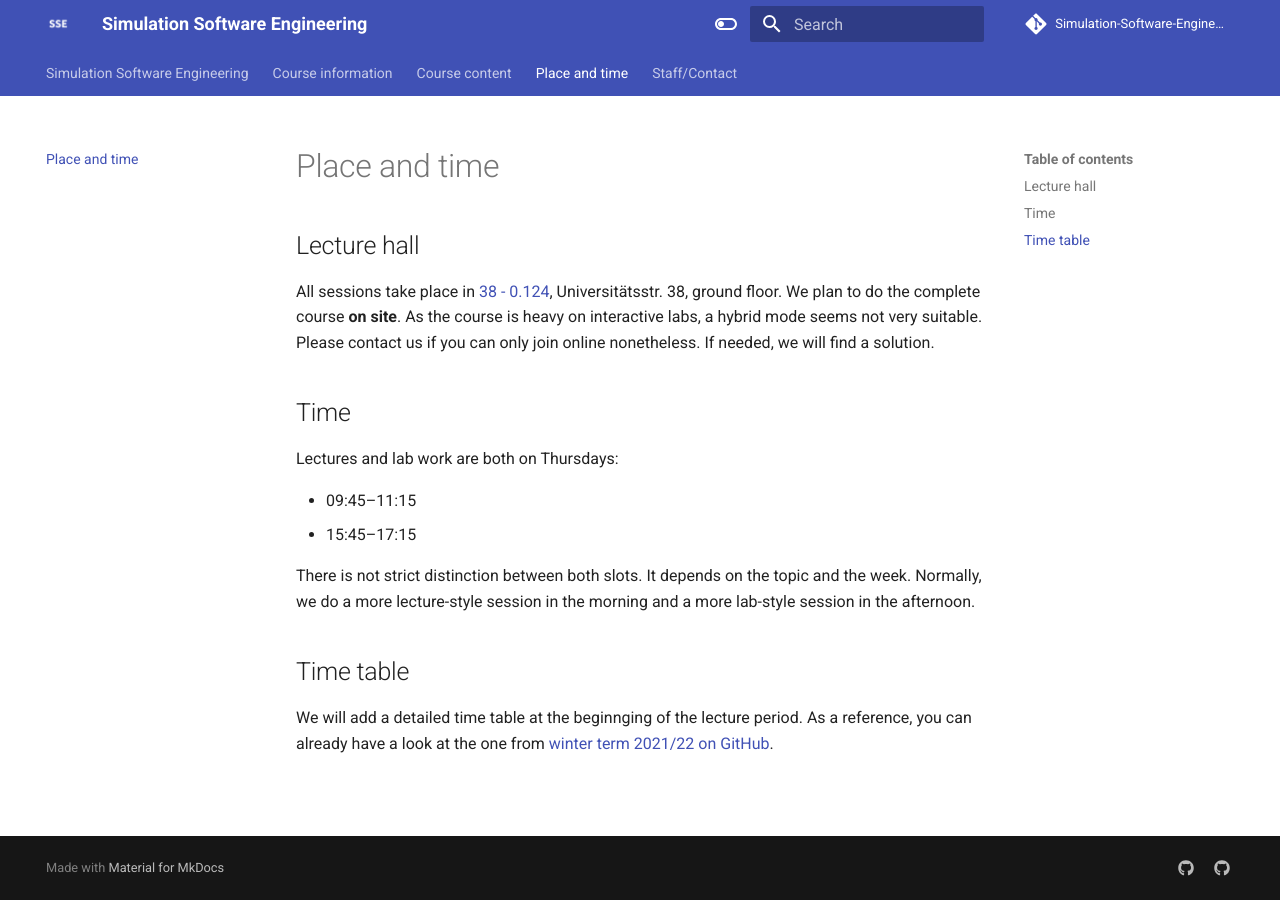
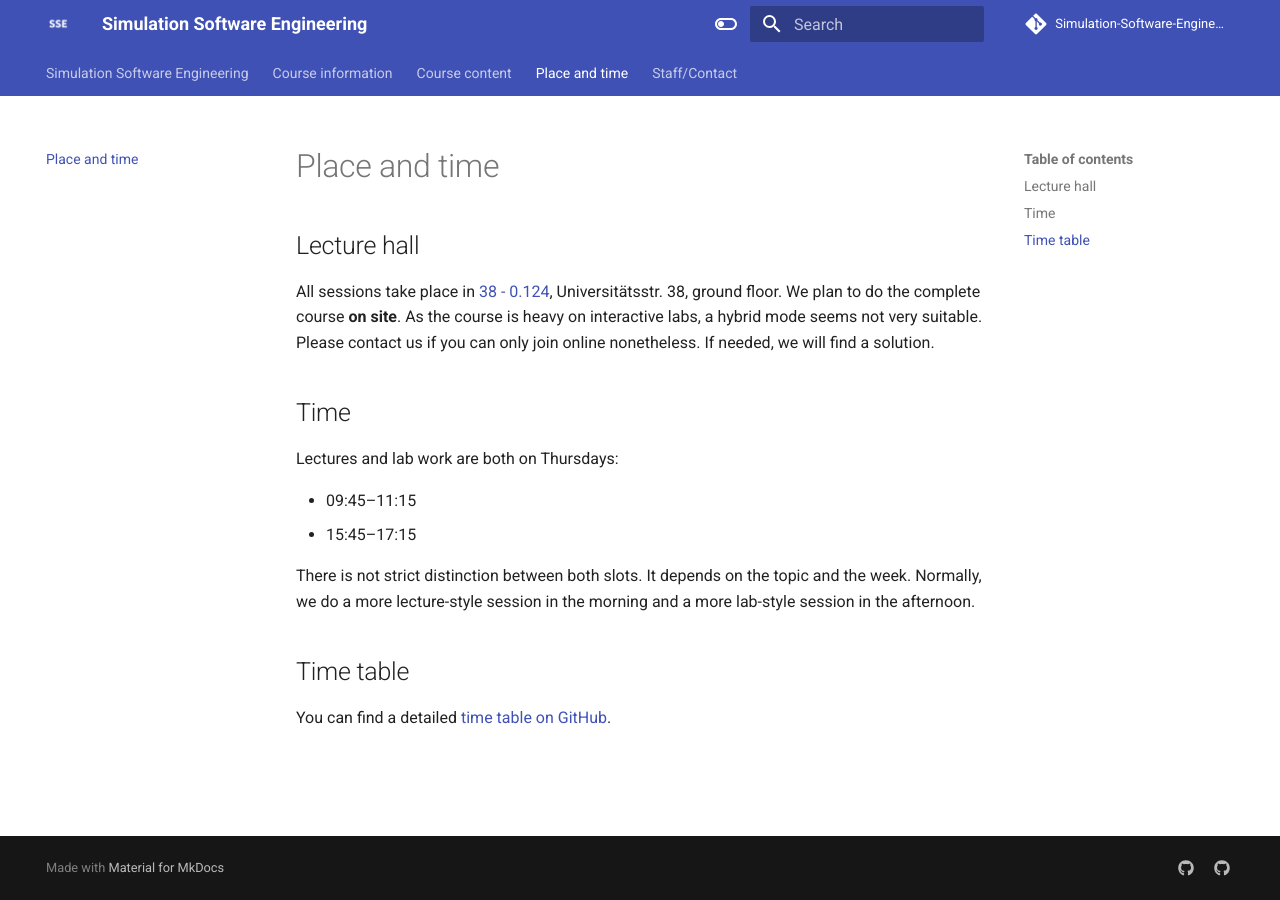
Before and after one commit to Simulation-Software-Engineering/homepage, an MkDocs documentation site: the page built from docs/place-and-time.md, in a window 1280 px wide. Built offline with MkDocs 1.6.1 and Material for MkDocs 9.7.7, drawn with Linux system fonts in a browser that asks for light colours; comment, search, counter and statistics services are not loaded.

Commit message:
Update place-and-time.md

```diff
--- a/docs/place-and-time.md
+++ b/docs/place-and-time.md
@@ -21,4 +21,4 @@ There is not strict distinction between both slots. It depends on the topic and
 
 ## Time table
 
-We will add a detailed time table at the beginnging of the lecture period. As a reference, you can already have a look at the one from [winter term 2021/22 on GitHub](https://github.com/Simulation-Software-Engineering/Lecture-Material/blob/main/timetable.md).
+You can find a detailed [time table on GitHub](https://github.com/Simulation-Software-Engineering/Lecture-Material/blob/main/timetable.md).
```
